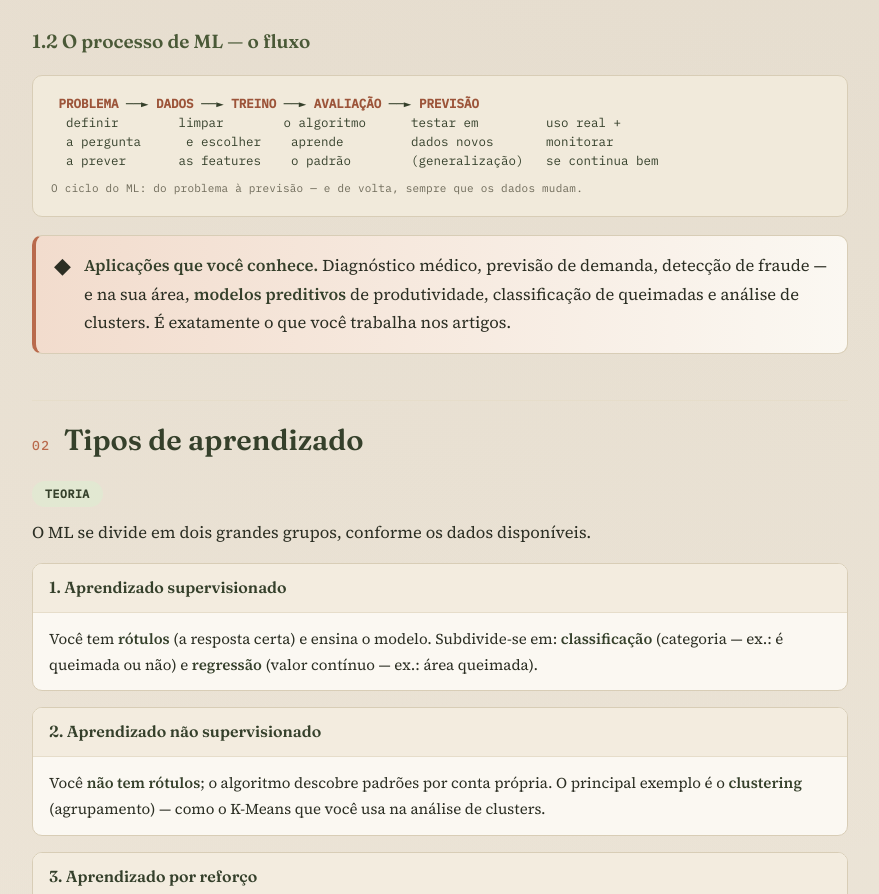
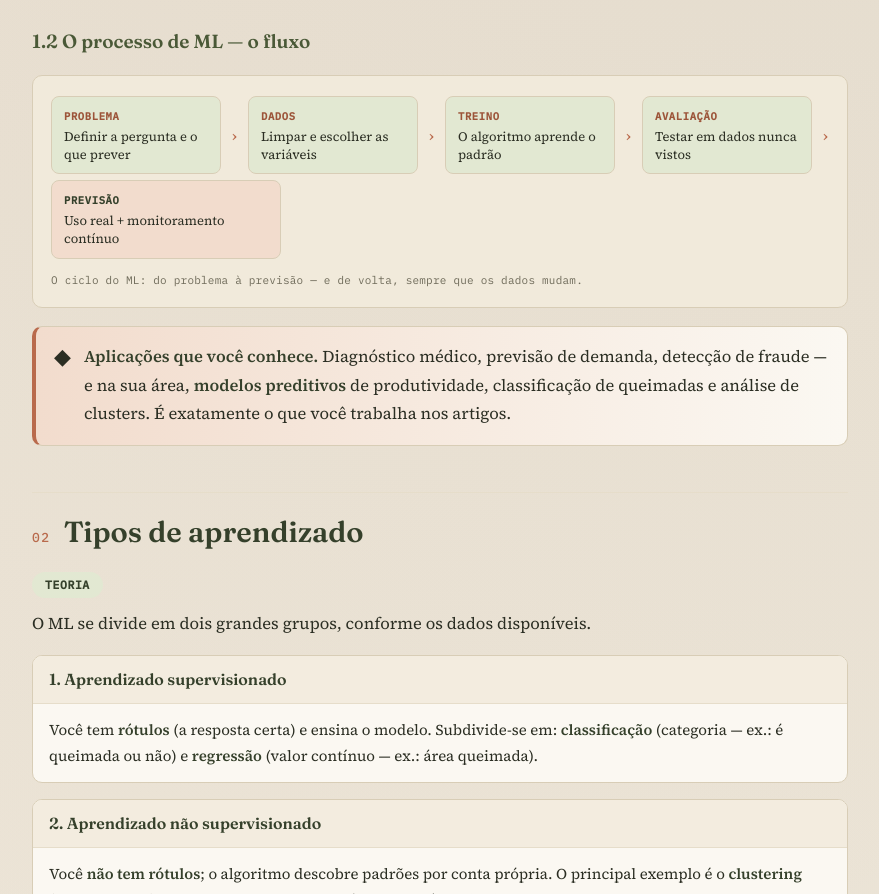
Before and after one commit to LudimiladeAzevedoBeltran/ludimi, a plain HTML site: page guias/machine-learning-deep-learning.html in a window 1280 px wide. Shown: the part 1425-2319 px from the top of the page, without its empty margins (298-1177 px from the left). Drawn offline with Linux system fonts and the light colour scheme.

Commit message:
Fluxograma em caixinhas dimensionadas (piloto ML/DL)

```diff
--- a/guias/guia.css
+++ b/guias/guia.css
@@ -106,6 +106,21 @@ td.n{text-align:right;font-family:var(--mono)}
 .flow .cap{font-family:var(--mono);font-size:11px;color:var(--ink-soft);margin-top:10px;letter-spacing:.02em}
 .flow pre b{color:var(--terra-deep)}
 
+/* FLUXOGRAMA em caixinhas (linha) */
+.flow{--fc:#fbf8f2;--fb:#e2e8d2;--fe:#b96a4c}
+.frow{display:flex;flex-wrap:wrap;gap:6px 10px;align-items:stretch;margin:2px 0}
+.fbox{flex:1 1 150px;min-width:120px;max-width:230px;background:var(--fb);border:1px solid var(--line);
+  border-radius:8px;padding:10px 12px;text-align:left;position:relative}
+.fbox .h{font-family:var(--mono);font-size:10.5px;letter-spacing:.06em;text-transform:uppercase;color:var(--terra-deep);font-weight:600}
+.fbox .b{font-family:var(--body);font-size:13px;color:var(--ink);margin-top:3px;line-height:1.35}
+.fbox.alt{background:var(--terra-tint)}
+.fbox.alt .h{color:var(--moss-deep)}
+.fsep{align-self:center;color:var(--fe);font-size:15px;font-weight:700;line-height:1;padding:0 1px;flex:none}
+.fsep.v{font-size:11px}
+.fmeta{font-family:var(--mono);font-size:11px;color:var(--ink-soft);margin-top:12px;letter-spacing:.02em}
+
+@media(max-width:560px){.fbox{flex:1 1 100%;max-width:none}.fsep{display:none}}
+
 /* Código (cole) */
 .cole{border:1px solid var(--line);border-radius:var(--r);margin:16px 0;overflow:hidden;background:var(--moss-deep)}
 .cole .cab{background:#2e352c;color:#e9e4d6;padding:8px 14px;font-family:var(--mono);font-size:12px;
--- a/guias/machine-learning-deep-learning.html
+++ b/guias/machine-learning-deep-learning.html
@@ -67,12 +67,20 @@ o e-mail tem X, é spam", você mostra milhares de e-mails (spam e não-spam) e
 </div></div>
 
 <h3>1.2 O processo de ML — o fluxo</h3>
-<div class="flow reveal"><pre>
- <span class="t">PROBLEMA</span> ──► <span class="t">DADOS</span> ──► <span class="t">TREINO</span> ──► <span class="t">AVALIAÇÃO</span> ──► <span class="t">PREVISÃO</span>
-  definir        limpar        o algoritmo      testar em         uso real +
-  a pergunta      e escolher    aprende         dados novos       monitorar
-  a prever       as features    o padrão        (generalização)   se continua bem
-</pre><div class="cap">O ciclo do ML: do problema à previsão — e de volta, sempre que os dados mudam.</div></div>
+<div class="flow reveal">
+  <div class="frow">
+    <div class="fbox"><div class="h">Problema</div><div class="b">Definir a pergunta e o que prever</div></div>
+    <div class="fsep">›</div>
+    <div class="fbox"><div class="h">Dados</div><div class="b">Limpar e escolher as variáveis</div></div>
+    <div class="fsep">›</div>
+    <div class="fbox"><div class="h">Treino</div><div class="b">O algoritmo aprende o padrão</div></div>
+    <div class="fsep">›</div>
+    <div class="fbox"><div class="h">Avaliação</div><div class="b">Testar em dados nunca vistos</div></div>
+    <div class="fsep">›</div>
+    <div class="fbox alt"><div class="h">Previsão</div><div class="b">Uso real + monitoramento contínuo</div></div>
+  </div>
+  <div class="fmeta">O ciclo do ML: do problema à previsão — e de volta, sempre que os dados mudam.</div>
+</div>
 
 <div class="caixa dica reveal"><span class="ic">◆</span><div>
 <strong>Aplicações que você conhece.</strong> Diagnóstico médico, previsão de demanda, detecção de fraude — e na
```
